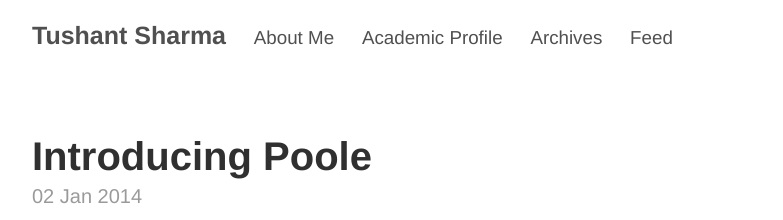
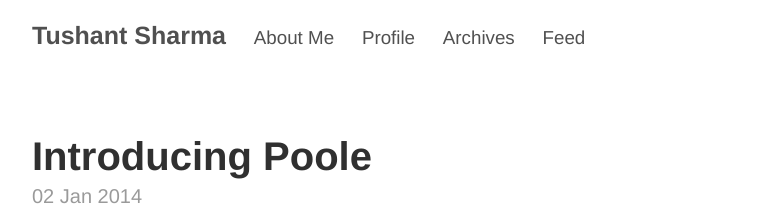
Before and after one commit to Jadax/jadax.github.io, a Jekyll site: the page built from index.html, in a window 1280 px wide. Shown: the top 220 px of the page, without its empty margins (248-1031 px from the left). Built offline with Jekyll 4.4.1, drawn with Linux system fonts in a browser that asks for light colours; Markdown is read by kramdown in place of the engine named in the settings; the list of posts is cut into pages by our own code.

Commit message:
Update _config.yml

```diff
--- a/_config.yml
+++ b/_config.yml
@@ -24,7 +24,7 @@ github:
 # This is the list of pages to incldue in the header of the website.
 pages_list:
   About Me: '/about/'
-  Academic Profile: '/academic/'
+  Profile: '/academic/'
   Archives: '/archive/'
   Feed: '/atom.xml'
 
```
